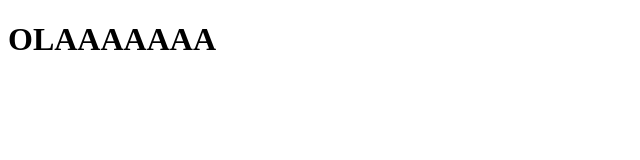
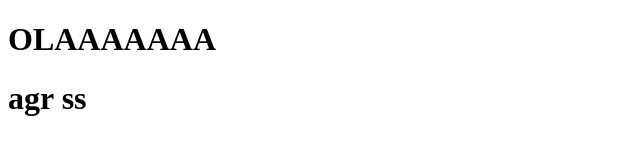
Before and after one commit to Pedrinho-dev/Portifolio, a plain HTML site: page index.html in a window 1280 px wide. Shown: the whole page, without its empty margins (0-640 px from the left). Drawn offline with Linux system fonts and the light colour scheme.

Commit message:
second-commit

```diff
--- a/index.html
+++ b/index.html
@@ -8,5 +8,6 @@
 </head>
 <body>
     <h1>OLAAAAAAA</h1>
+    <h1>agr ss</h1>
 </body>
 </html>
```
